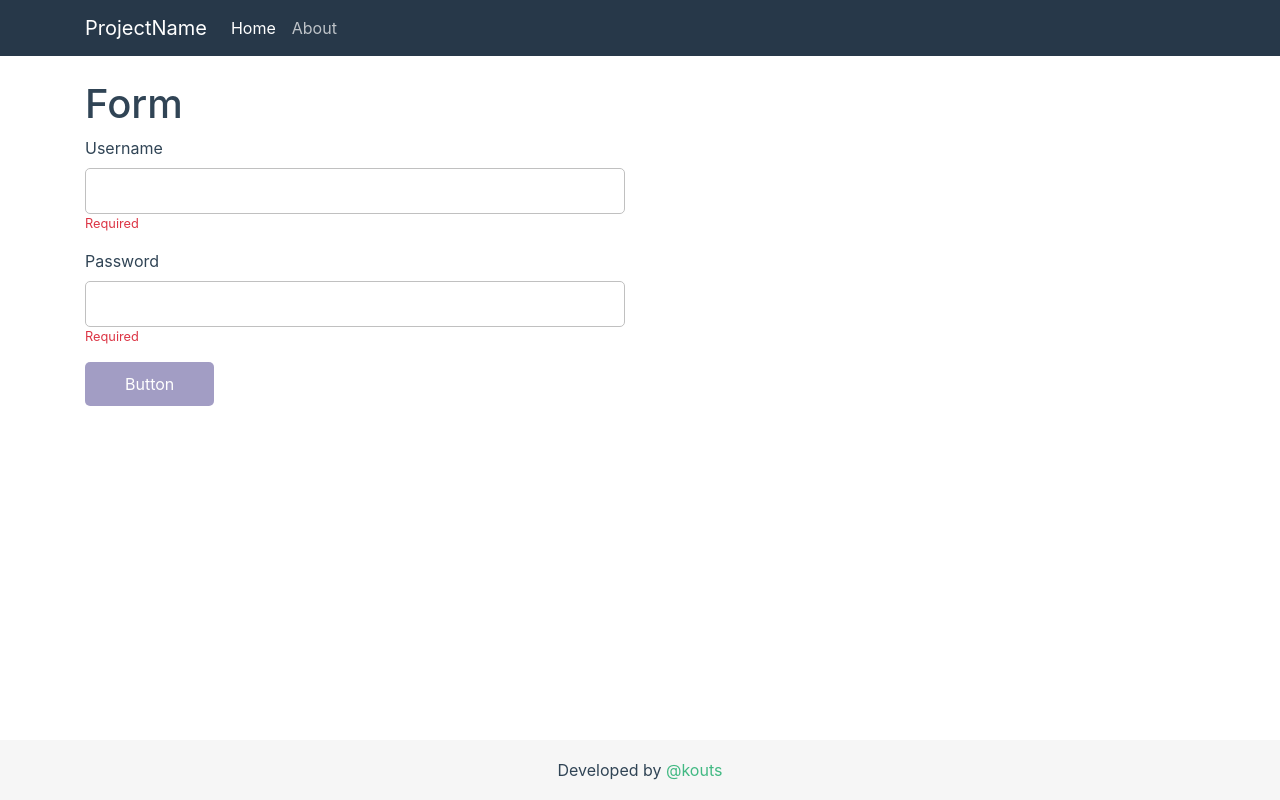
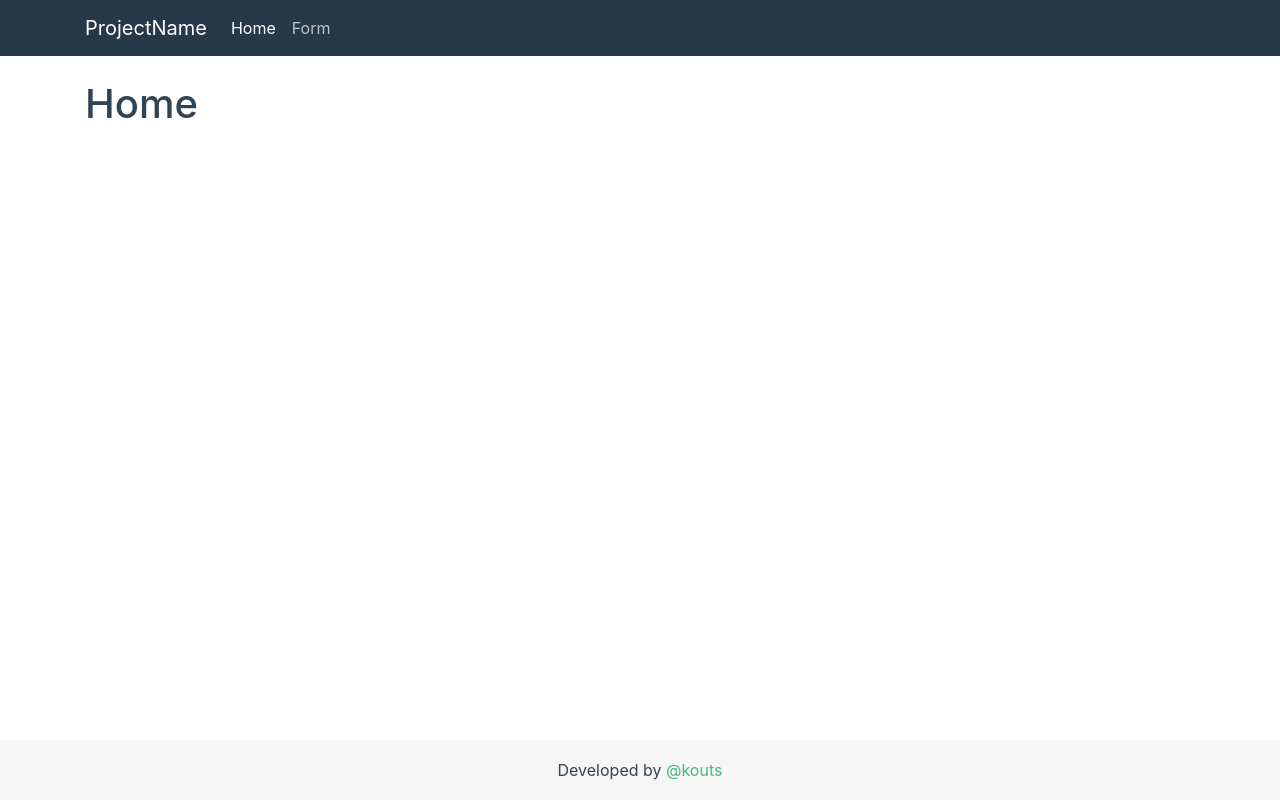
Before and after one commit to kouts/vue3-complete, a Vue app: page /#/ in a window 1280 px wide. Built offline with nearby package versions, Linux system fonts and the light colour scheme.

Commit message:
Added dynamic menu routes, moved form to separate page

```diff
--- a/src/layouts/default/DefaultNav.vue
+++ b/src/layouts/default/DefaultNav.vue
@@ -12,14 +12,10 @@
       >
         <span class="navbar-toggler-icon"></span>
       </button>
-
       <div id="navbarDefault" :class="['collapse navbar-collapse', navbarExpanded && 'show']">
         <ul class="navbar-nav mr-auto">
-          <li class="nav-item">
-            <router-link to="/" class="nav-link" @click="collapseNavbar">Home</router-link>
-          </li>
-          <li class="nav-item">
-            <router-link to="/about" class="nav-link" @click="collapseNavbar">About</router-link>
+          <li v-for="route in routes" :key="route.name" class="nav-item">
+            <router-link :to="route.path" class="nav-link" @click="collapseNavbar">{{ route.name }}</router-link>
           </li>
         </ul>
       </div>
@@ -28,19 +24,26 @@
 </template>
 
 <script>
+import { ref } from 'vue';
+import { useRouter } from 'vue-router';
+
 export default {
-  data() {
+  setup() {
+    const router = useRouter();
+    const routes = router.getRoutes();
+    const navbarExpanded = ref(false);
+    const toggleNavbar = () => {
+      navbarExpanded.value = !navbarExpanded.value;
+    };
+    const collapseNavbar = () => {
+      navbarExpanded.value = false;
+    };
     return {
-      navbarExpanded: false
+      navbarExpanded,
+      toggleNavbar,
+      collapseNavbar,
+      routes
     };
-  },
-  methods: {
-    toggleNavbar() {
-      this.navbarExpanded = !this.navbarExpanded;
-    },
-    collapseNavbar() {
-      this.navbarExpanded = false;
-    }
   }
 };
 </script>
--- a/src/router/index.js
+++ b/src/router/index.js
@@ -12,12 +12,12 @@ const routes = [
     }
   },
   {
-    path: '/about',
-    name: 'About',
+    path: '/form',
+    name: 'Form',
     // route level code-splitting
     // this generates a separate chunk (about.[hash].js) for this route
     // which is lazy-loaded when the route is visited.
-    component: () => import(/* webpackChunkName: "about" */ '../views/About.vue'),
+    component: () => import(/* webpackChunkName: "form" */ '../views/Form.vue'),
     meta: {
       layout: 'default'
     }
--- a/src/views/About.vue
+++ /dev/null
@@ -1,5 +0,0 @@
-<template>
-  <div class="container">
-    <h1>This is the about page</h1>
-  </div>
-</template>
--- /dev/null
+++ b/src/views/Form.vue
@@ -0,0 +1,69 @@
+<template>
+  <div class="container">
+    <h1>Form</h1>
+    <div class="row">
+      <div class="col-sm-6">
+        <form @submit.prevent="submit($event)">
+          <my-input
+            v-model:value="form.username"
+            v-model:valid="form.usernameValid"
+            name="Username"
+            :rules="{ required: true, min: 5}"
+            type="text"
+          />
+          <my-input
+            v-model:value="form.password"
+            v-model:valid="form.passwordValid"
+            name="Password"
+            :rules="{ required: true, min: 10}"
+            type="password"
+          />
+          <my-button
+            color="white"
+            background="darkslateblue"
+            :disabled="!valid"
+          />
+        </form>
+      </div>
+      <div class="col-sm-6">
+      </div>
+    </div>
+  </div>
+</template>
+
+<script>
+import { ref, computed } from 'vue';
+import MyButton from '@/components/MyButton.vue';
+import MyInput from '@/components/MyInput.vue';
+import { clone } from '@/common/utils';
+
+export default {
+  name: 'Home',
+  components: {
+    MyButton,
+    MyInput
+  },
+  setup() {
+    const form = ref({
+      username: '',
+      usernameValid: false,
+      password: '',
+      passwordValid: false
+    });
+
+    const valid = computed(() => {
+      return form.value.usernameValid && form.value.passwordValid;
+    });
+
+    const submit = ($event) => {
+      console.log(clone(form.value));
+    };
+
+    return {
+      form,
+      valid,
+      submit
+    };
+  }
+};
+</script>
--- a/src/views/Home.vue
+++ b/src/views/Home.vue
@@ -1,69 +1,10 @@
 <template>
   <div class="container">
-    <h1>Form</h1>
-    <div class="row">
-      <div class="col-sm-6">
-        <form @submit.prevent="submit($event)">
-          <my-input
-            v-model:value="form.username"
-            v-model:valid="form.usernameValid"
-            name="Username"
-            :rules="{ required: true, min: 5}"
-            type="text"
-          />
-          <my-input
-            v-model:value="form.password"
-            v-model:valid="form.passwordValid"
-            name="Password"
-            :rules="{ required: true, min: 10}"
-            type="password"
-          />
-          <my-button
-            color="white"
-            background="darkslateblue"
-            :disabled="!valid"
-          />
-        </form>
-      </div>
-      <div class="col-sm-6">
-      </div>
-    </div>
+    <h1>Home</h1>
   </div>
 </template>
 
 <script>
-import { ref, computed } from 'vue';
-import MyButton from '@/components/MyButton.vue';
-import MyInput from '@/components/MyInput.vue';
-import { clone } from '@/common/utils';
-
 export default {
-  name: 'Home',
-  components: {
-    MyButton,
-    MyInput
-  },
-  setup() {
-    const form = ref({
-      username: '',
-      usernameValid: false,
-      password: '',
-      passwordValid: false
-    });
-
-    const valid = computed(() => {
-      return form.value.usernameValid && form.value.passwordValid;
-    });
-
-    const submit = ($event) => {
-      console.log(clone(form.value));
-    };
-
-    return {
-      form,
-      valid,
-      submit
-    };
-  }
 };
 </script>
```
